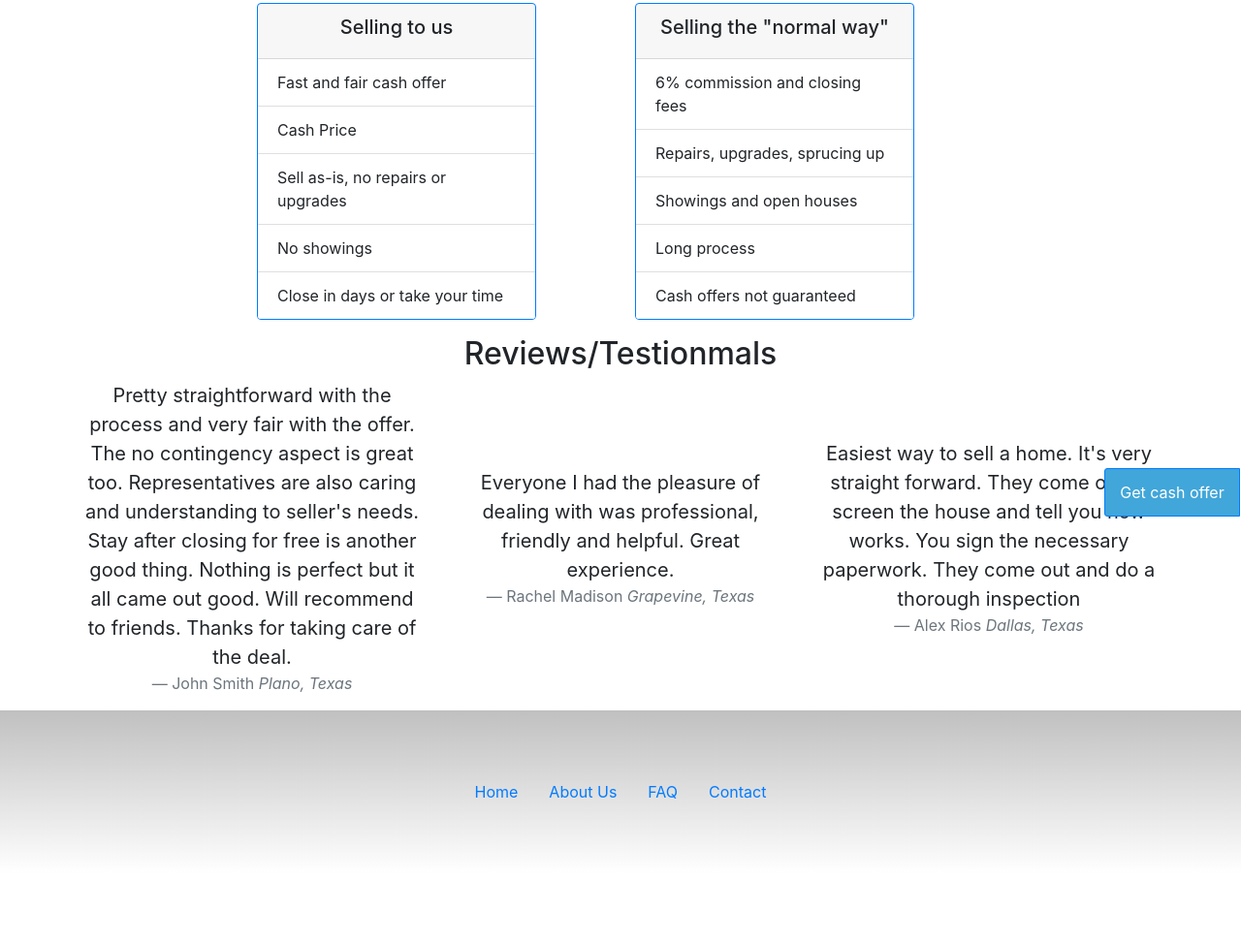
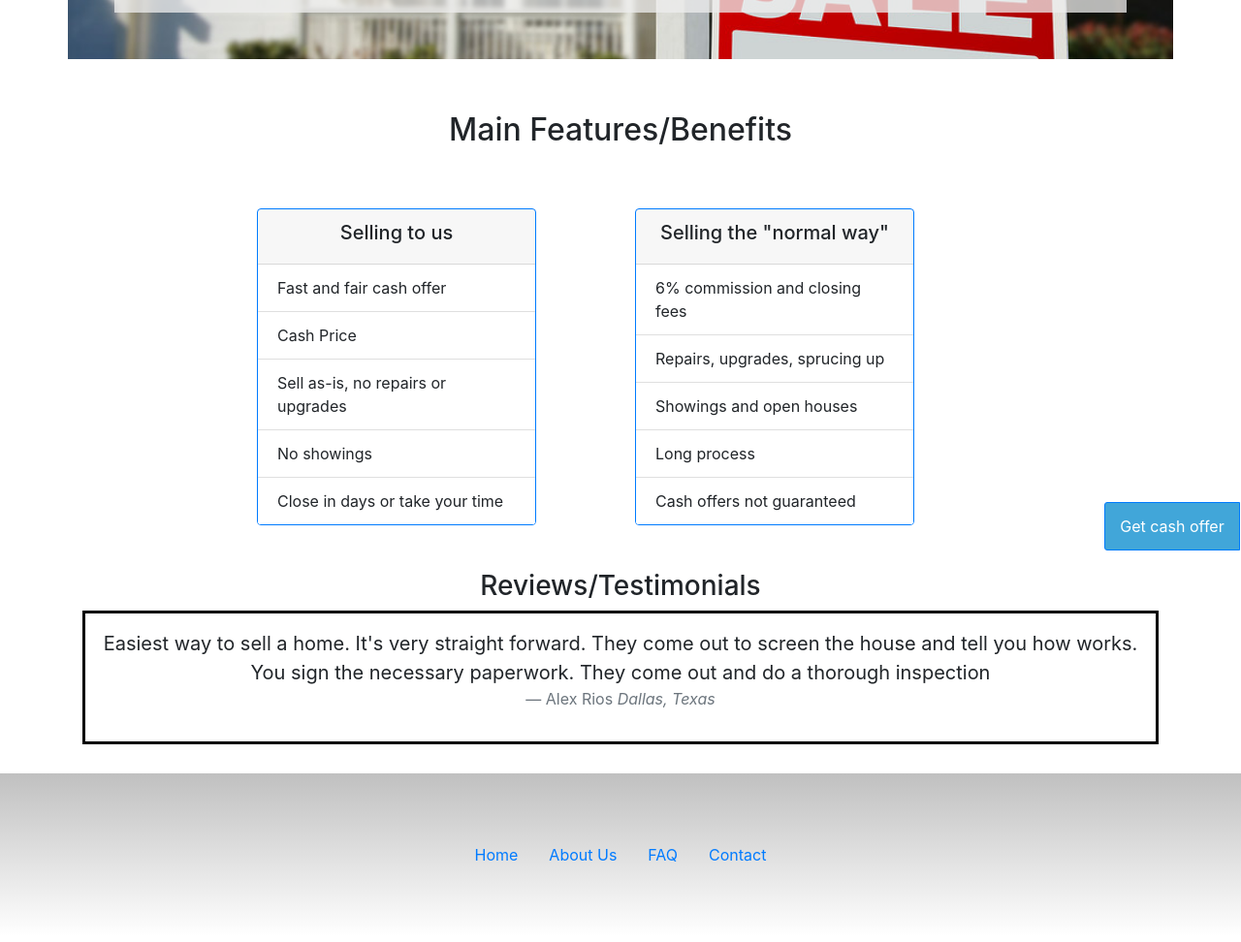
Before and after one commit to jaypowellcs/BuyHomesQuickDFW, a website: page index.html in a window 1280 px wide. Shown: the part 1528-2500 px from the top of the page at 97% size. Before the commit the page ends 2461 px from the top, so only its background shows below. Drawn offline with nearby package versions, Linux system fonts and the light colour scheme.

Commit message:
front page

```diff
--- a/css/styles.css
+++ b/css/styles.css
@@ -35,10 +35,16 @@
 }
 
 .row-content {
-  padding: 50px 0;
+  padding: 30px 0;
 
 }
 
 #backgroundGlare {
   background-color: rgb(238, 238, 238, .75);
 }
+
+
+
+.carousel {
+  border: solid black;
+}
--- a/index.html
+++ b/index.html
@@ -108,8 +108,8 @@
 
 <!--How it works-->
 <div class="container">
-  <div class="row">
-    <div class="col">
+  <div class="row row-content">
+    <div class="col m-3">
       <h3 class="text-center">How it works</h3>
     </div>
     <div class="card-group text-center">
@@ -139,7 +139,7 @@
 </div>
 
 <div class="container text-center">
-  <div class="row">
+  <div class="row row-content">
     <div class="col-sm">
         <h2>Let us give you an offer</h2>
         <p>Avoid commissions, making repairs, and the months of uncertainty. You’ll get a fair “as-is” cash offer on your house. You can choose the closing date and sell your Dallas house on your terms.</p>
@@ -203,7 +203,7 @@
 </div>
 
 <div class="container">
-  <div class="row">
+  <div class="row row-content">
     <div class="col-sm">
       <h2 class="text-center py-4">Main Features/Benefits</h2>
     </div>
@@ -241,34 +241,53 @@
 </div>
 </div>
 
+
 <div class="container">
-  <div class="row">
-    <div class="col text-center">
-      <h2>Reviews/Testionmals</h2>
-    </div>
-  </div>
-  <div class="row align-items-center">
-    <div class="col-sm">
-      <blockquote class="blockquote text-center">
-        <p class="mb-0">Pretty straightforward with the process and very fair with the offer. The no contingency aspect is great too. Representatives are also caring and understanding to seller's needs. Stay after closing for free is another good thing. Nothing is perfect but it all came out good. Will recommend to friends. Thanks for taking care of the deal.</p>
-        <footer class="blockquote-footer">John Smith <cite title="city">Plano, Texas</cite></footer>
-      </blockquote>
-    </div>
-    <div class="col-sm">
-      <blockquote class="blockquote text-center">
-        <p class="mb-0">Everyone I had the pleasure of dealing with was professional, friendly and helpful. Great experience.</p>
-      <footer class="blockquote-footer">Rachel Madison <cite title="city">Grapevine, Texas</cite></footer>
-      </blockquote>
-    </div>
-    <div class="col-sm">
-      <blockquote class="blockquote text-center">
-        <p class="mb-0">Easiest way to sell a home. It's very straight forward. They come out to screen the house and tell you how works. You sign the necessary paperwork. They come out and do a thorough inspection</p>
-      <footer class="blockquote-footer">Alex Rios <cite title="city">Dallas, Texas</cite></footer>
-    </blockquote>
+  <div class="row row-content">
+    <div class="col">
+      <h3 class="text-center">Reviews/Testimonials</h3>
+      <div id="carouselExampleControls" class="carousel slide" data-ride="carousel">
+        <div class="carousel-inner">
+          <div class="carousel-item active">
+            <blockquote class="blockquote text-center p-3">
+              <p class="mb-0">Everyone I had the pleasure of dealing with was professional, friendly and helpful. Great experience.</p>
+            <footer class="blockquote-footer">Rachel Madison <cite title="city">Grapevine, Texas</cite></footer>
+          </div>
+          <div class="carousel-item">
+            <blockquote class="blockquote text-center p-3">
+              <p class="mb-0">Easiest way to sell a home. It's very straight forward. They come out to screen the house and tell you how works. You sign the necessary paperwork. They come out and do a thorough inspection</p>
+            <footer class="blockquote-footer">Alex Rios <cite title="city">Dallas, Texas</cite></footer>
+          </div>
+          <div class="carousel-item">
+              <blockquote class="blockquote text-center p-3">
+                <p class="mb-0">“Selling my mom’s house to Right at Home was a great decision. We had offers from others as well but we liked Right at Home the best. He was very professional and caring, knowing...”</p>
+                <footer class="blockquote-footer">Belinda Blocker <cite title="city">Dallas, Texas</cite></footer>
+          </div>
+          <div class="carousel-item">
+            <blockquote class="blockquote text-center p-3">
+              <p class="mb-0">Jay got back to me fast with any questions I had and buying my home was very quick and easy. I'd recommend them to anyone."</p>
+            <footer class="blockquote-footer">Steve Irwin <cite title="city">Dallas, Texas</cite></footer>
+          </div>
+          <div class="carousel-item">
+            <blockquote class="blockquote text-center p-3">
+              <p class="mb-0">I inherited part of a house, along with several other people. It took me a while to get everyone on the same page. Chris was really very helpful and knowledgeable about the process and what I needed to do to do get it done. Really great to work, no hesitation recommending him to anyone! </p>
+            <footer class="blockquote-footer">Greg Hann <cite title="city">Dallas, Texas</cite></footer>
+          </div>
+        </div>
+        <a class="carousel-control-prev" href="#carouselExampleControls" role="button" data-slide="prev">
+          <span class="carousel-control-prev-icon" aria-hidden="true"></span>
+          <span class="sr-only">Previous</span>
+        </a>
+        <a class="carousel-control-next" href="#carouselExampleControls" role="button" data-slide="next">
+          <span class="carousel-control-next-icon" aria-hidden="true"></span>
+          <span class="sr-only">Next</span>
+        </a>
+      </div>
     </div>
   </div>
 </div>
-</div>
+
+
 
 <footer class="jumbotron jumbotron-fluid">
   <div class="container">
```
